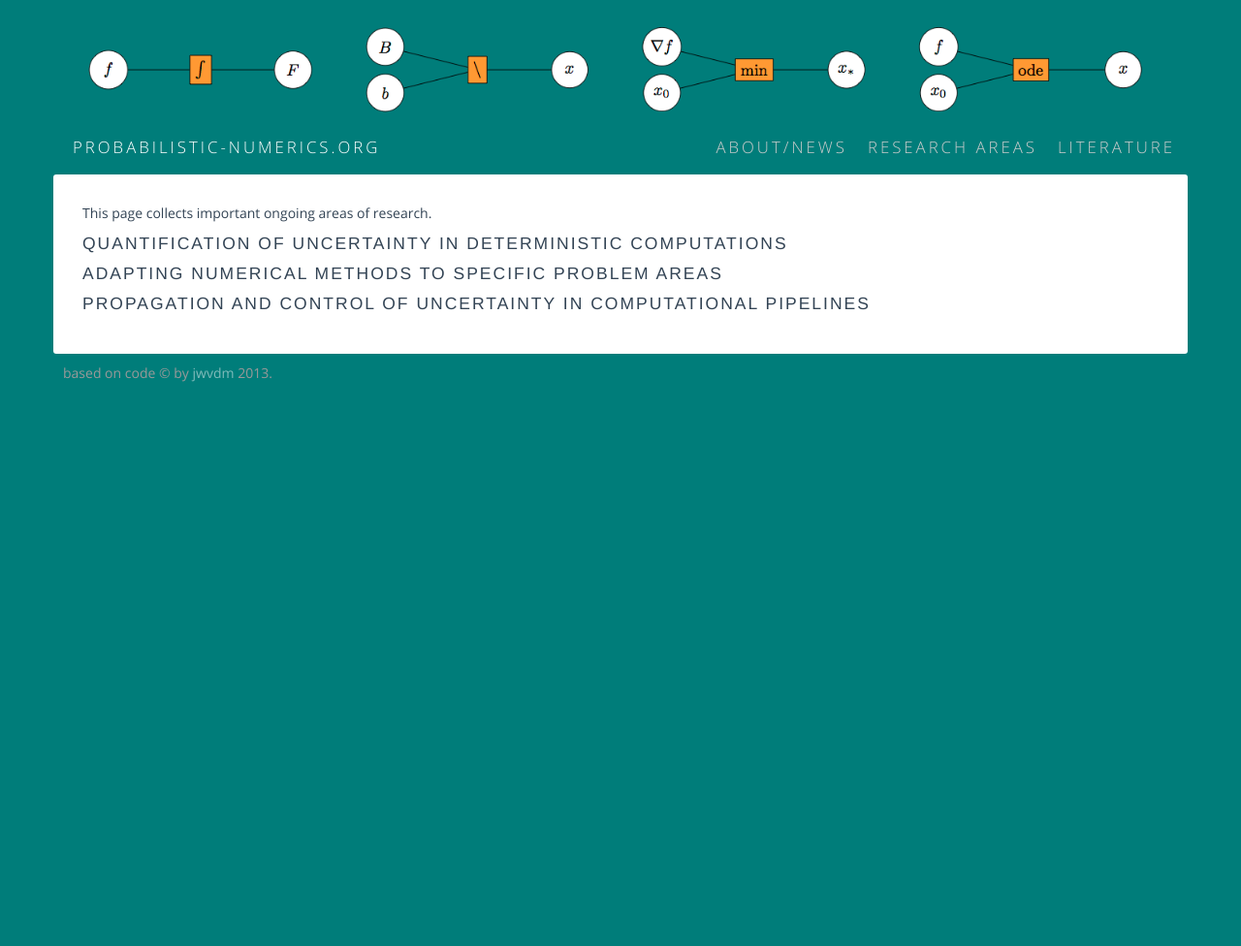
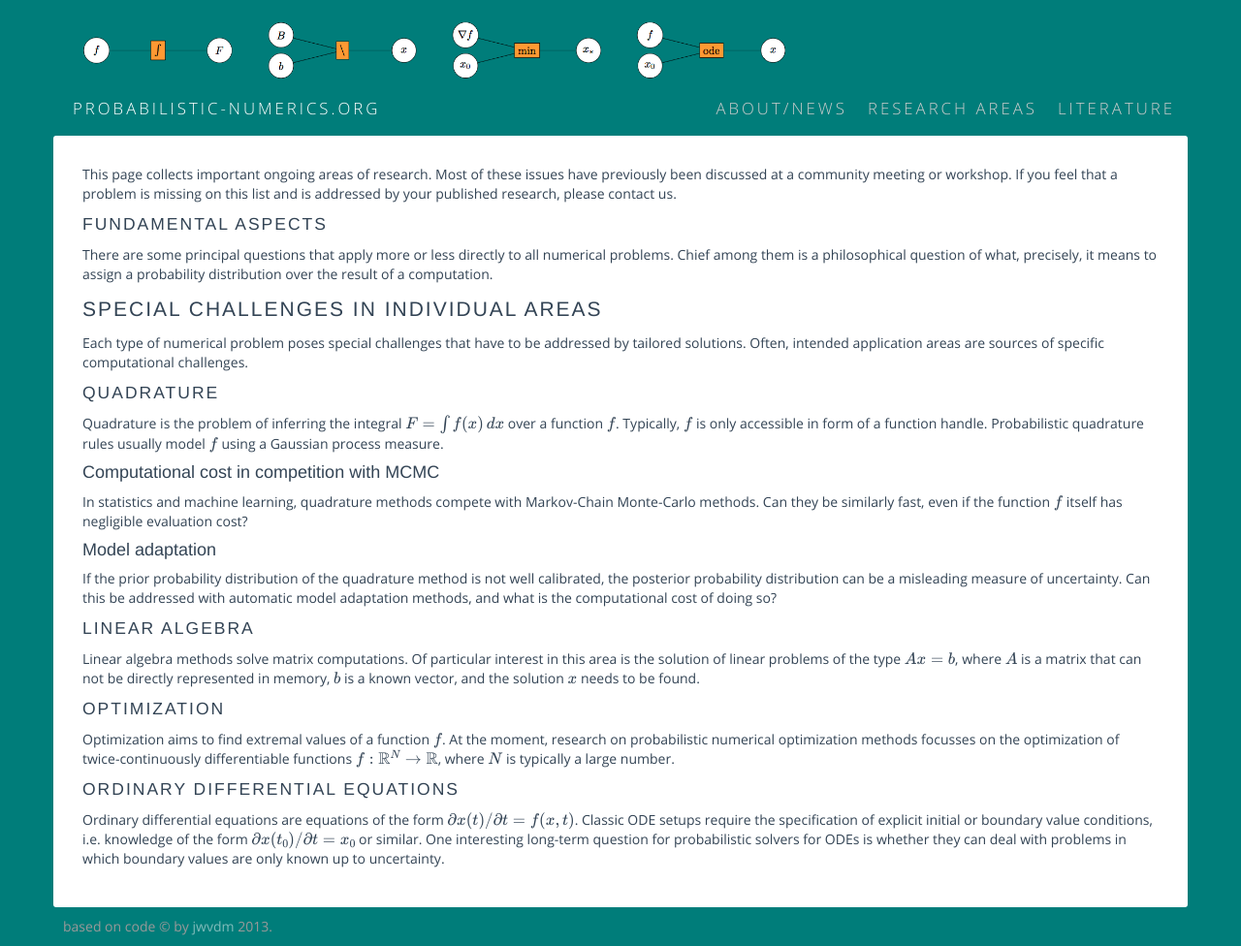
Before and after one commit to philipphennig/probabilistic-numerics.org, a Jekyll site: the page built from research/index.md, in a window 1280 px wide. Shown: the whole page at 97% size. Built offline with Jekyll 4.4.1, drawn with Linux system fonts in a browser that asks for light colours; formulas are drawn with MathJax 3; before the commit the page ends 900 px from its top, so only the background shows below that.

Commit message:
some more on the research areas

```diff
--- a/_config.yml
+++ b/_config.yml
@@ -13,6 +13,8 @@ navigation:
 - text: Literature
   url: /literature/index.html
 
+markdown: kramdown
+
 scholar:
   style: apa
   repository: assets/pdf
--- a/_includes/header.html
+++ b/_includes/header.html
@@ -1,7 +1,7 @@
 <div class="row">
 
   <a href="http://www.probabilistic-numerics.org">
-    <img class="logo" src="{{site.baseurl}}/assets/images/Graphs.png" height="120px" align="bottom">
+    <img class="logo" src="{{site.baseurl}}/assets/images/Graphs.png" height="80px" align="bottom">
   </a>
 </div>
 <div class="row">
--- a/_layouts/default.html
+++ b/_layouts/default.html
@@ -5,7 +5,8 @@
     <meta name="viewport" content="width=device-width, initial-scale=1.0">
     <meta name="description" content="">
     <meta name="author" content="">
-    <link rel="shortcut icon" href="{{site.baseurl}}/assets/ico/favicon.ico">
+    <!-- <link rel="shortcut icon"
+href="{{site.baseurl}}/assets/ico/favicon.ico"> -->
 
     <title>Probabilistic Numerics.org</title>
 
@@ -37,5 +38,7 @@
     </div>
     <script src="https://code.jquery.com/jquery.js"></script>
     <script src="{{site.baseurl}}/assets/js/bootstrap.min.js"></script>
+
+    <script type="text/javascript" src="http://cdn.mathjax.org/mathjax/latest/MathJax.js?config=TeX-AMS-MML_HTMLorMML"></script>
   </body>
 </html>
--- a/index.html
+++ b/index.html
@@ -24,5 +24,5 @@ layout: default
     {% endfor %}
   </ul>
 
-  <p class="rss-subscribe">subscribe <a href="{{ "/feed.xml" | prepend: site.baseurl }}">via RSS</a></p>
+  <p class="rss-subscribe">subscribe to our blog posts <a href="{{ "/feed.xml" | prepend: site.baseurl }}">via RSS</a></p>
   </div>
--- a/research/index.md
+++ b/research/index.md
@@ -3,10 +3,63 @@ title: Research Areas
 layout: default
 ---
 
-This page collects important ongoing areas of research.
+This page collects important ongoing areas of research. Most of these issues
+have previously been discussed at a community meeting or workshop. If you feel
+that a problem is missing on this list and is addressed by your published
+research, please contact us.
 
-## Quantification of Uncertainty in Deterministic Computations
+## Fundamental Aspects
 
-## Adapting Numerical Methods to Specific Problem Areas
+There are some principal questions that apply more or less directly to all
+numerical problems. Chief among them is a philosophical question of what,
+precisely, it means to assign a probability distribution over the result of a
+computation.
 
-## Propagation and Control of Uncertainty in Computational Pipelines
+# Special Challenges in Individual Areas
+
+Each type of numerical problem poses special challenges that have to be
+addressed by tailored solutions. Often, intended application areas are sources
+of specific computational challenges.
+
+## Quadrature
+
+Quadrature is the problem of inferring the integral $$F=\int f(x)\,dx$$ over a
+function $$f$$. Typically, $$f$$ is only accessible in form of a function
+handle. Probabilistic quadrature rules usually model $$f$$ using a Gaussian
+process measure.
+
+#### Computational cost in competition with MCMC
+
+In statistics and machine learning, quadrature methods compete with
+Markov-Chain Monte-Carlo methods. Can they be similarly fast, even if the
+function $$f$$ itself has negligible evaluation cost?
+
+#### Model adaptation
+
+If the prior probability distribution of the quadrature method is not well
+calibrated, the posterior probability distribution can be a misleading measure
+of uncertainty. Can this be addressed with automatic model adaptation methods,
+and what is the computational cost of doing so?
+
+## Linear Algebra
+
+Linear algebra methods solve matrix computations. Of particular interest in
+this area is the solution of linear problems of the type $$Ax=b$$, where $$A$$
+is a matrix that can not be directly represented in memory, $$b$$ is a known
+vector, and the solution $$x$$ needs to be found.
+
+## Optimization
+
+Optimization aims to find extremal values of a function $$f$$. At the moment,
+research on probabilistic numerical optimization methods focusses on the
+optimization of twice-continuously differentiable functions
+$$f:\mathbb{R}^N\to\mathbb{R}$$, where $$N$$ is typically a large number.
+
+## Ordinary Differential Equations
+
+Ordinary differential equations are equations of the form
+$$\partial x(t) / \partial t=f(x,t)$$. Classic ODE setups require the
+specification of explicit initial or boundary value conditions, i.e. knowledge
+of the form $$\partial x(t_0) / \partial t = x_0$$ or similar. One interesting
+long-term question for probabilistic solvers for ODEs is whether they can deal
+with problems in which boundary values are only known up to uncertainty.
```
Also changed, not shown: _bibliography/ODEs.bib (+18 -0 lines), literature/index.md (+7 -3 lines), 4 other files.
